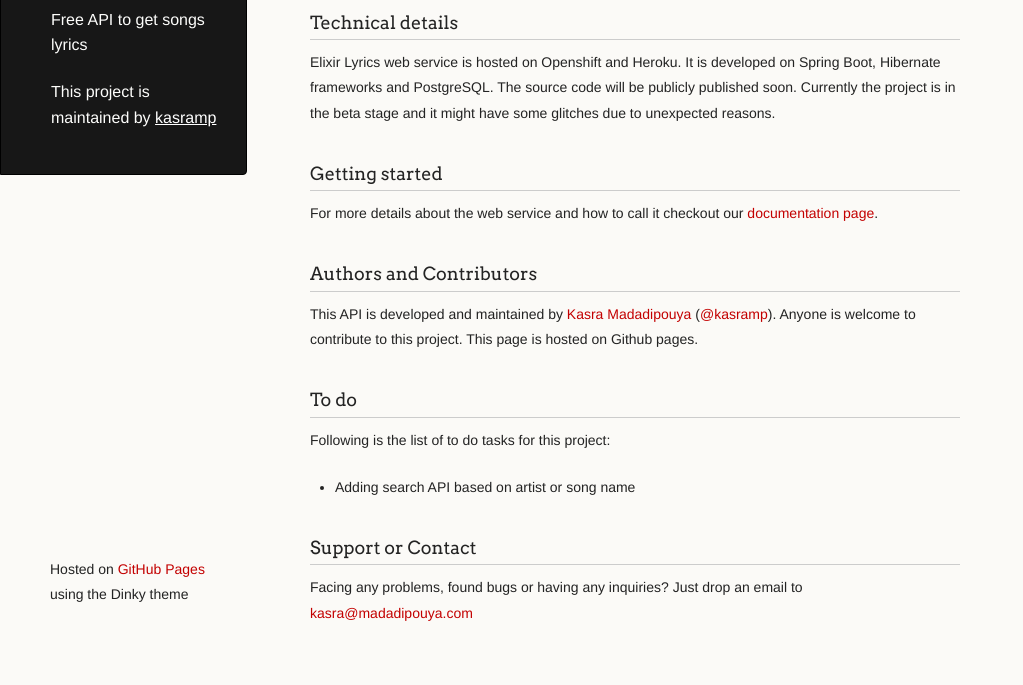
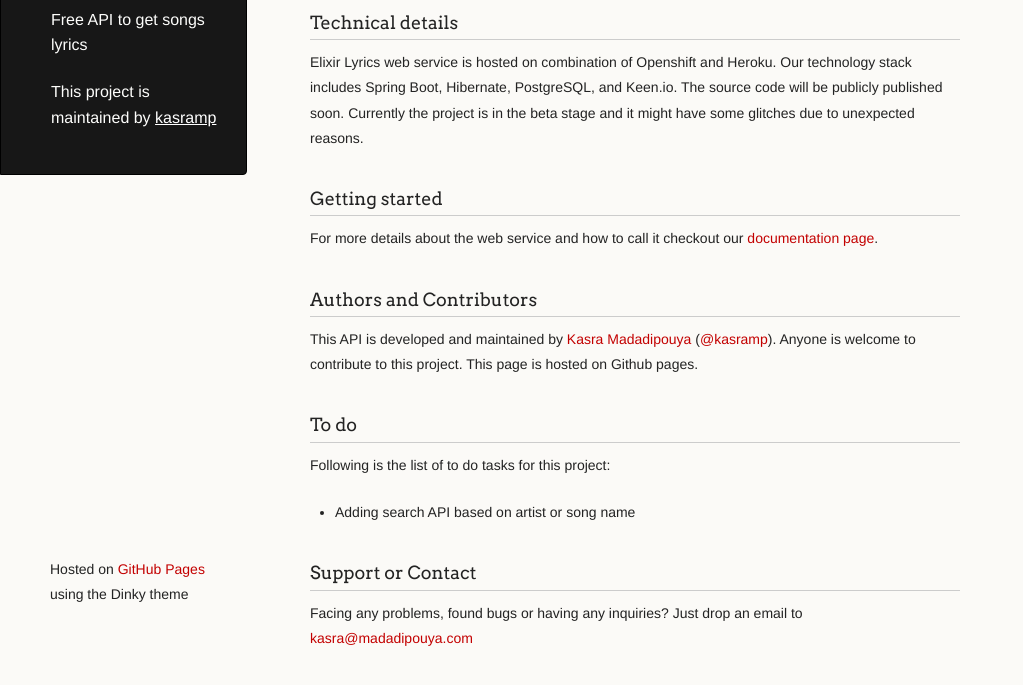
Before and after one commit to kasramp/elixirlyrics, a plain HTML site: page index.html in a window 1280 px wide. Shown: the part 161-846 px from the top of the page, without its empty margins (0-1023 px from the left). Drawn offline with Linux system fonts and the light colour scheme.

Commit message:
some doc changes

```diff
--- a/index.html
+++ b/index.html
@@ -38,7 +38,7 @@
 <h3>
 <a id="technical-details" class="anchor" href="#technical-details" aria-hidden="true"><span aria-hidden="true" class="octicon octicon-link"></span></a>Technical details</h3>
 
-<p>Elixir Lyrics web service is hosted on Openshift and Heroku. It is developed on Spring Boot, Hibernate frameworks and PostgreSQL. The source code will be publicly published soon.
+<p>Elixir Lyrics web service is hosted on combination of Openshift and Heroku. Our technology stack includes Spring Boot, Hibernate, PostgreSQL, and Keen.io. The source code will be publicly published soon.
 Currently the project is in the beta stage and it might have some glitches due to unexpected reasons.</p>
 
 <h3>
```
